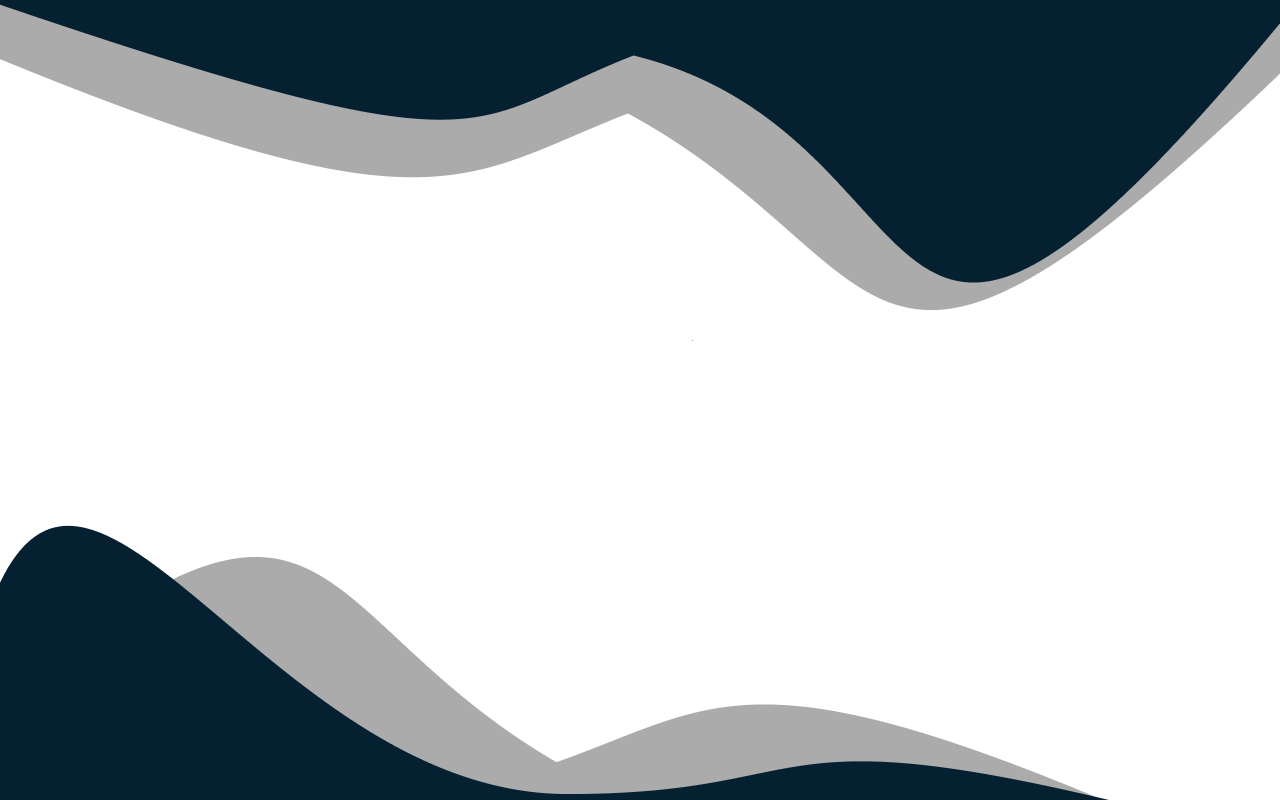
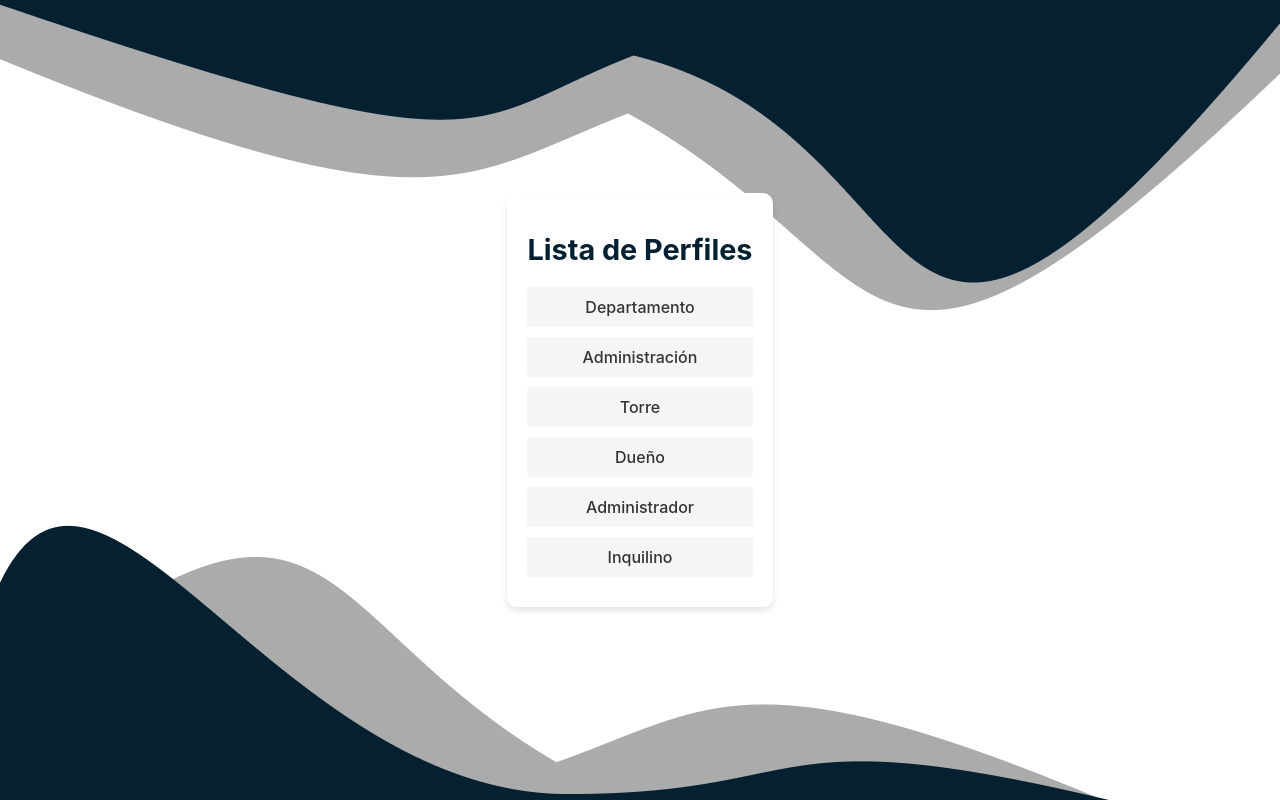
Before and after one commit to Edson617/condominios, a React (Vite) app: page /profiles in a window 1280 px wide. Before the commit this address had no page. Built offline with nearby package versions, Linux system fonts and the light colour scheme.

Commit message:
Actualización: la people

```diff
--- a/src/DropdownMenu.tsx
+++ b/src/DropdownMenu.tsx
@@ -22,6 +22,7 @@ function DropdownMenu() {
           <Link to="/PaymentForm" className="menu-item">Registrar pago</Link>
           <Link to="/FinesForm" className="menu-item">Registrar multas</Link>
           <Link to="/GatePermissionForm" className="menu-item">Permiso de portones</Link>
+          <Link to="/profiles" className="menu-item">Perfiles</Link> {/* Agregado correctamente */}
         </div>
       )}
     </div>
--- /dev/null
+++ b/src/ProfilesList.css
@@ -0,0 +1,43 @@
+/* General container styling */
+.profiles-container {
+    background-color: #ffffff;
+    border-radius: 10px;
+    padding: 20px;
+    max-width: 400px;
+    margin: 20px auto;
+    box-shadow: 0 4px 6px rgba(0, 0, 0, 0.1);
+    text-align: center;
+  }
+
+  /* Title styling */
+  .profiles-title {
+    font-size: 1.8rem;
+    color: #052131;
+    margin-bottom: 20px;
+    font-weight: bold;
+  }
+
+  /* List styling */
+  .profiles-list {
+    list-style-type: none;
+    padding: 0;
+    margin: 0;
+  }
+
+  /* Individual item styling */
+  .profile-item {
+    background-color: #f5f5f5;
+    margin: 10px 0;
+    padding: 10px;
+    border-radius: 5px;
+    font-size: 1rem;
+    color: #333;
+    font-weight: 500;
+    transition: background-color 0.2s ease;
+    cursor: pointer;
+  }
+
+  /* Hover effect */
+  .profile-item:hover {
+    background-color: #e0e0e0;
+  }
--- /dev/null
+++ b/src/ProfilesList.tsx
@@ -0,0 +1,28 @@
+import React from "react";
+import "./ProfilesList.css";
+
+function ProfilesList() {
+  const profiles = [
+    "Departamento",
+    "Administración",
+    "Torre",
+    "Dueño",
+    "Administrador",
+    "Inquilino",
+  ];
+
+  return (
+    <div className="profiles-container">
+      <h1 className="profiles-title">Lista de Perfiles</h1>
+      <ul className="profiles-list">
+        {profiles.map((profile, index) => (
+          <li key={index} className="profile-item">
+            {profile}
+          </li>
+        ))}
+      </ul>
+    </div>
+  );
+}
+
+export default ProfilesList;
--- a/src/login.css
+++ b/src/login.css
@@ -11,7 +11,7 @@ body {
 
 /* Login Container */
 .login-container {
-    background-color: #ffffff07;
+    background-color: #ffffff00;
     width: 350px; /* Fija un ancho razonable para centrarlo mejor */
     padding: 30px;
     border-radius: 10px;
--- a/src/main.tsx
+++ b/src/main.tsx
@@ -9,7 +9,7 @@ import PaymentForm from './PaymentForm.tsx'; // Importar el componente PaymentFo
 import FinesForm from './FinesForm.tsx'; // Importar el componente FinesForm
 import GatePermissionForm from './GatePermissionForm.tsx'; // Importar el formulario de permiso de portones
 import './registro.css';
-
+import ProfilesList from "./ProfilesList.tsx"; // Importa el nuevo componente
 createRoot(document.getElementById('root')!).render(
   <StrictMode>
     <BrowserRouter> {/* Envolver la aplicación en BrowserRouter */}
@@ -19,6 +19,7 @@ createRoot(document.getElementById('root')!).render(
         <Route path="/register" element={<RegisterScreen />} /> {/* Ruta para RegisterScreen */}
         <Route path="/PaymentForm" element={<PaymentForm />} /> {/* Ruta para el formulario de pago */}
         <Route path="/FinesForm" element={<FinesForm />} /> {/* Ruta para el formulario de multas */}
+        <Route path="/profiles" element={<ProfilesList />} />
         <Route path="/GatePermissionForm" element={<GatePermissionForm />} /> {/* Ruta para el formulario de permiso de portones */}
       </Routes>
     </BrowserRouter>
```
